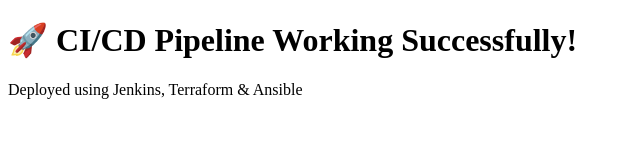
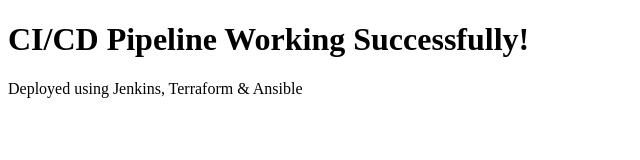
Before and after one commit to nehakalegit/Project2-CI-CD-Pipeline-Automation, a plain HTML site: page ci-cd-pipeline-project/app/index.html in a window 1280 px wide. Shown: the whole page, without its empty margins (0-640 px from the left). Drawn offline with Linux system fonts and the light colour scheme.

Commit message:
Update index.html

```diff
--- a/ci-cd-pipeline-project/app/index.html
+++ b/ci-cd-pipeline-project/app/index.html
@@ -4,7 +4,7 @@
     <title>CI/CD Project</title>
 </head>
 <body>
-    <h1>🚀 CI/CD Pipeline Working Successfully!</h1>
+    <h1> CI/CD Pipeline Working Successfully!</h1>
     <p>Deployed using Jenkins, Terraform & Ansible</p>
 </body>
 </html>
```
